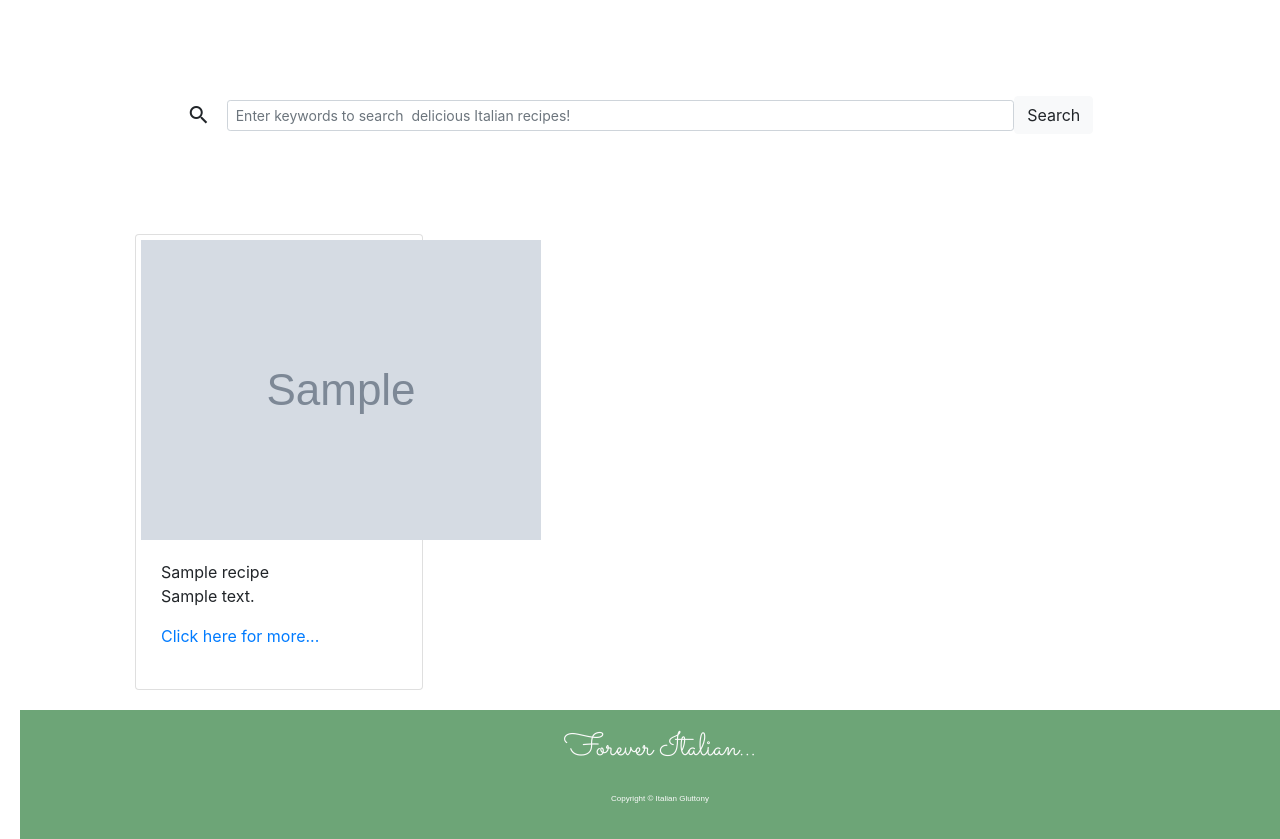
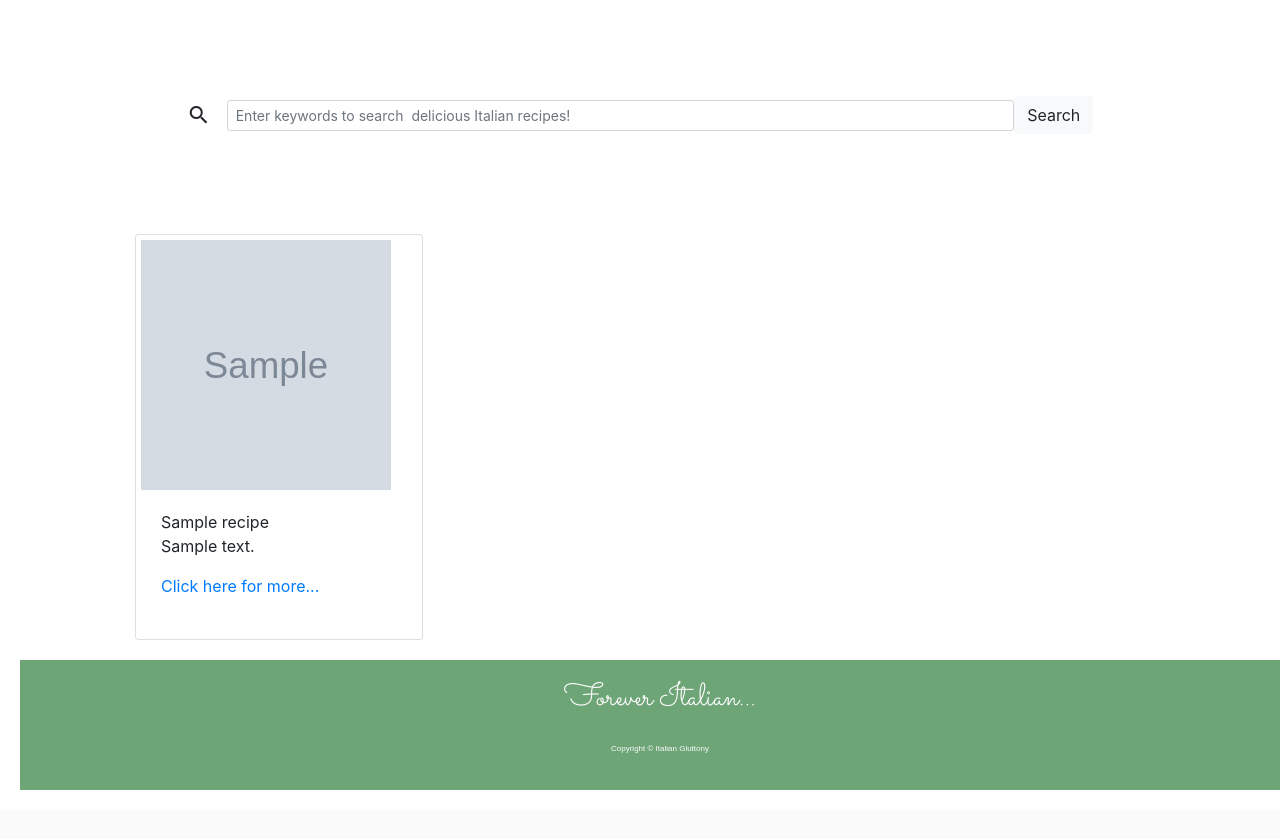
Before and after one commit to Vicky185/italianrecipe-app, a Flask app: page / in a window 1280 px wide. Shown: the part 599-1438 px from the top of the page. After the commit the page ends 1389 px from the top, so only its background shows below. Run offline with Flask 2, Linux system fonts and the light colour scheme; grey boxes marked "Sample" are stand-in pictures; a database or web service that is not in the repository returns one stand-in record (values such as "Sample title"); some libraries are stand-ins or nearby versions; some web fonts are replaced.

Commit message:
amending the styling

```diff
--- a/static/css/style.css
+++ b/static/css/style.css
@@ -144,7 +144,6 @@ h5 {
   font-family: 'Sacramento', sans-serif;
   font-weight: 700;
   margin-bottom: 30px;
-  font-size: 2em;
 }
 
 
@@ -155,6 +154,10 @@ h5 {
     padding: 5px;
 }
 
+.card-image-styles{
+    width: 250px;
+    height:250px;
+}
 .card-styling {
     display: inline-block;
     position: relative;
--- a/templates/index.html
+++ b/templates/index.html
@@ -31,7 +31,7 @@
     <div class="col-md-6 col-sm-4">
         <div class="card card-spacing-styles" style="width: 18em;">
             <div class="card-img-top">
-                <img class="activator" src="{{recipe.image}}" alt="recipeimg">
+                <img class="activator card-image-styles" src="{{recipe.image}}" alt="recipeimg">
             </div>
             <div class="card-body">
                 <span class="card-title">{{recipe.title}}</span>
```
